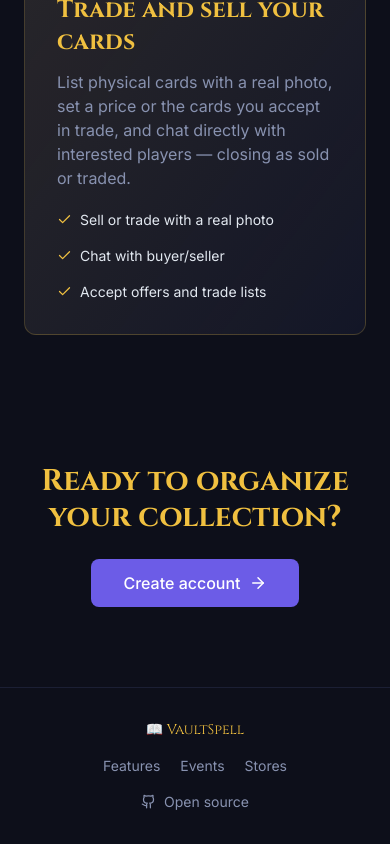
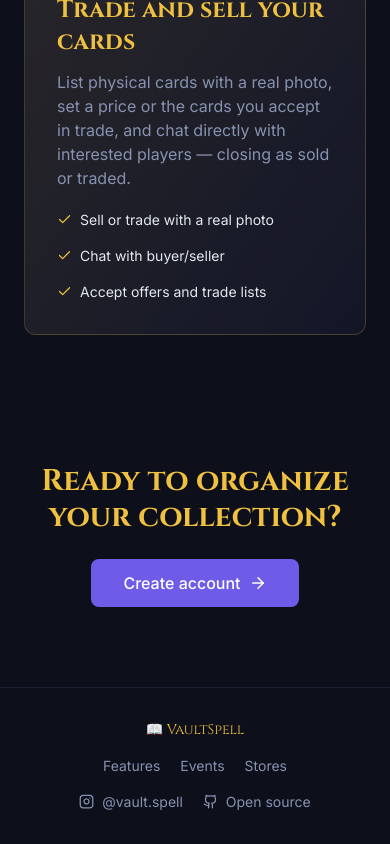
Before and after one commit to Janoti/magicvault, a React (Vite) app in the folder frontend/: page / in a window 390 px wide. Shown: the part 3357-4201 px from the top of the page. Built offline with nearby package versions, Linux system fonts and the light colour scheme; no server answers.

Commit message:
Landing & Features: add Instagram (@vault.spell) link in header and footer

```diff
--- a/frontend/src/pages/FeaturesPage.tsx
+++ b/frontend/src/pages/FeaturesPage.tsx
@@ -7,7 +7,7 @@ import LanguageSwitcher from '@/components/layout/LanguageSwitcher'
 import { useSeo } from '@/components/Seo'
 import { billingApi } from '@/lib/api'
 import {
-  Library, Swords, SearchCode, ArrowLeftRight, Share2, Settings, ArrowRight, Check, Sparkles, ZoomIn, X, Crown, BrainCircuit, Store, MessageCircle,
+  Library, Swords, SearchCode, ArrowLeftRight, Share2, Settings, ArrowRight, Check, Sparkles, ZoomIn, X, Crown, BrainCircuit, Store, MessageCircle, Instagram,
 } from 'lucide-react'
 
 // key = i18n namespace · icon · img = optional screenshot in /public/screenshots/<img>
@@ -143,6 +143,7 @@ export default function FeaturesPage() {
           <div className="flex items-center gap-3">
             <Link to="/eventos" className="hidden sm:inline text-sm text-vault-muted hover:text-vault-text">{t('nav.events')}</Link>
             <Link to="/lojas" className="hidden sm:inline text-sm text-vault-muted hover:text-vault-text">{t('events.storesNav')}</Link>
+            <a href="https://www.instagram.com/vault.spell/" target="_blank" rel="noreferrer" aria-label="Instagram" className="hidden sm:inline text-vault-muted hover:text-vault-text"><Instagram size={18} /></a>
             <LanguageSwitcher compact direction="down" />
             <Link to="/login" className="text-sm text-vault-muted hover:text-vault-text">{t('common.login')}</Link>
             <Link to="/register" className="btn-primary text-sm">{t('common.register')}</Link>
--- a/frontend/src/pages/LandingPage.tsx
+++ b/frontend/src/pages/LandingPage.tsx
@@ -8,8 +8,10 @@ import { useSeo } from '@/components/Seo'
 import { billingApi, cardsApi } from '@/lib/api'
 import {
   Library, Swords, BookOpen, Share2, TrendingUp, Upload,
-  ArrowRight, Check, Github, ArrowLeftRight, Crown, Layers, SearchCode, Users,
+  ArrowRight, Check, Github, ArrowLeftRight, Crown, Layers, SearchCode, Users, Instagram,
 } from 'lucide-react'
+
+const INSTAGRAM_URL = 'https://www.instagram.com/vault.spell/'
 
 const features = [
   { icon: Library, k: 'f1' },
@@ -68,6 +70,7 @@ export default function LandingPage() {
             <Link to="/features" className="hidden sm:inline text-sm text-vault-muted hover:text-vault-text transition-colors">{t('landing.featuresNav')}</Link>
             <Link to="/eventos" className="hidden sm:inline text-sm text-vault-muted hover:text-vault-text transition-colors">{t('nav.events')}</Link>
             <Link to="/lojas" className="hidden sm:inline text-sm text-vault-muted hover:text-vault-text transition-colors">{t('events.storesNav')}</Link>
+            <a href={INSTAGRAM_URL} target="_blank" rel="noreferrer" aria-label="Instagram" className="hidden sm:inline text-vault-muted hover:text-vault-text transition-colors"><Instagram size={18} /></a>
             <Link to="/login" className="text-sm text-vault-muted hover:text-vault-text transition-colors">{t('common.login')}</Link>
             <Link to="/register" className="btn-primary text-sm">{t('common.register')}</Link>
           </div>
@@ -204,10 +207,16 @@ export default function LandingPage() {
             <Link to="/eventos" className="hover:text-vault-text transition-colors">{t('nav.events')}</Link>
             <Link to="/lojas" className="hover:text-vault-text transition-colors">{t('events.storesNav')}</Link>
           </div>
-          <a href="https://github.com/Janoti/magicvault" target="_blank" rel="noreferrer"
-            className="flex items-center gap-2 hover:text-vault-text transition-colors">
-            <Github size={15} /> {t('landing.openSource')}
-          </a>
+          <div className="flex items-center gap-5">
+            <a href={INSTAGRAM_URL} target="_blank" rel="noreferrer"
+              className="flex items-center gap-2 hover:text-vault-text transition-colors">
+              <Instagram size={15} /> @vault.spell
+            </a>
+            <a href="https://github.com/Janoti/magicvault" target="_blank" rel="noreferrer"
+              className="flex items-center gap-2 hover:text-vault-text transition-colors">
+              <Github size={15} /> {t('landing.openSource')}
+            </a>
+          </div>
         </div>
       </footer>
     </div>
```
